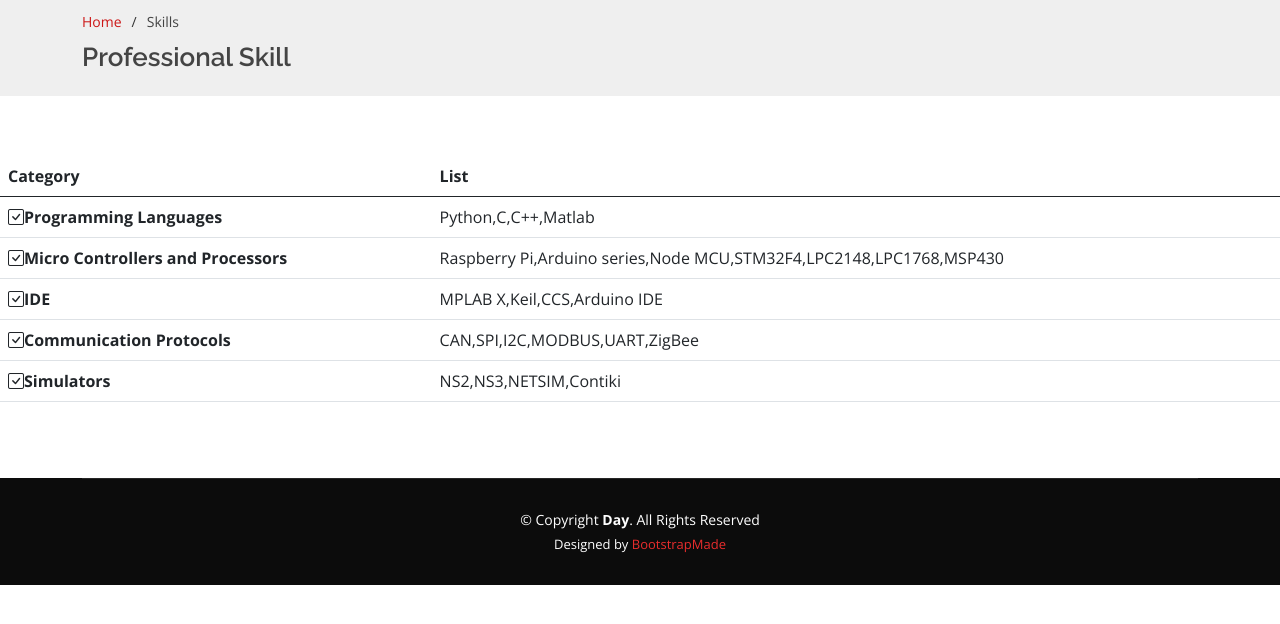
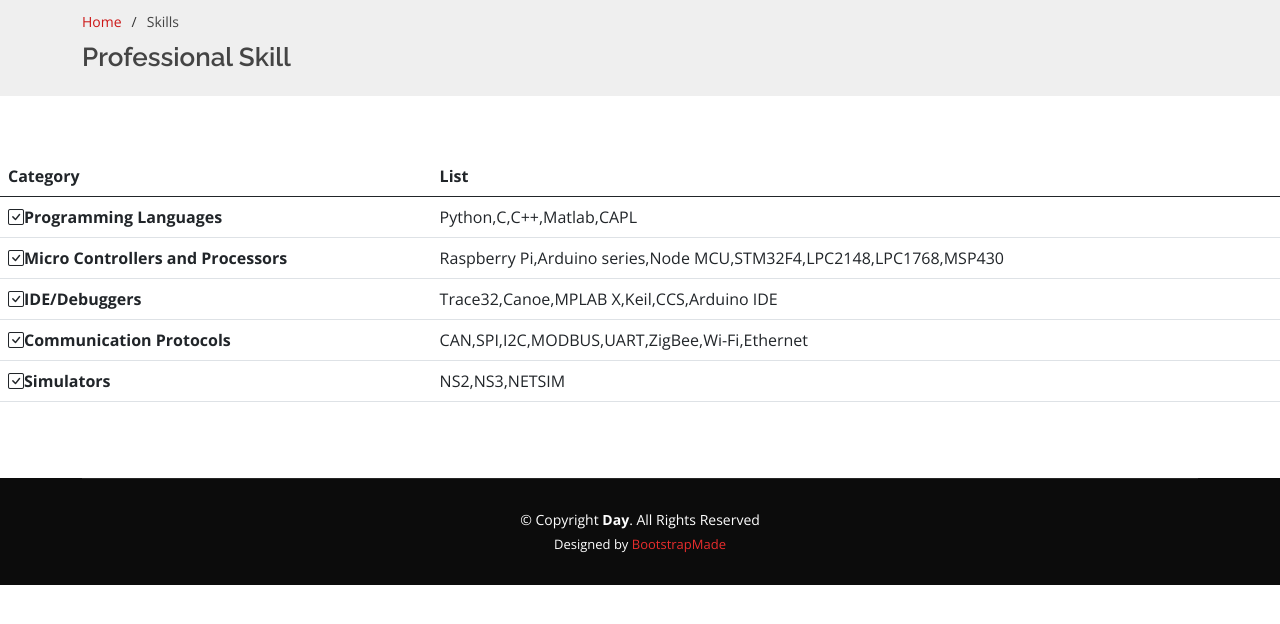
Before and after one commit to sarathtv/sarathtv.github.io, a plain HTML site: page skills.html in a window 1280 px wide. Shown: the part 114-738 px from the top of the page. Drawn offline with nearby package versions, Linux system fonts and the light colour scheme.

Commit message:
tataupdate

```diff
--- a/skills.html
+++ b/skills.html
@@ -107,25 +107,25 @@
   <tbody>
     <tr>
       <th scope="row"><i class="bi bi-check-square"></i>Programming Languages</th>
-      <td>Python,C,C++,Matlab </td>
+      <td>Python,C,C++,Matlab,CAPL </td>
       </tr>
     <tr>
       <th scope="row"><i class="bi bi-check-square"></i>Micro Controllers and Processors</th>
   <td>Raspberry Pi,Arduino series,Node MCU,STM32F4,LPC2148,LPC1768,MSP430 </td>
     </tr>
     <tr>
-      <th scope="row"><i class="bi bi-check-square"></i>IDE</th>
-      <td>MPLAB X,Keil,CCS,Arduino IDE </td>
+      <th scope="row"><i class="bi bi-check-square"></i>IDE/Debuggers</th>
+      <td>Trace32,Canoe,MPLAB X,Keil,CCS,Arduino IDE </td>
     </tr>
 
     <tr>
       <th scope="row"><i class="bi bi-check-square"></i>Communication Protocols</th>
-      <td>CAN,SPI,I2C,MODBUS,UART,ZigBee </td>
+      <td>CAN,SPI,I2C,MODBUS,UART,ZigBee,Wi-Fi,Ethernet </td>
     </tr>
 
     <tr>
       <th scope="row"><i class="bi bi-check-square"></i>Simulators</th>
-      <td>NS2,NS3,NETSIM,Contiki</td>
+      <td>NS2,NS3,NETSIM</td>
     </tr>
   </tbody>
 </table>
```
Also changed, not shown: index.html (+3 -3 lines).
